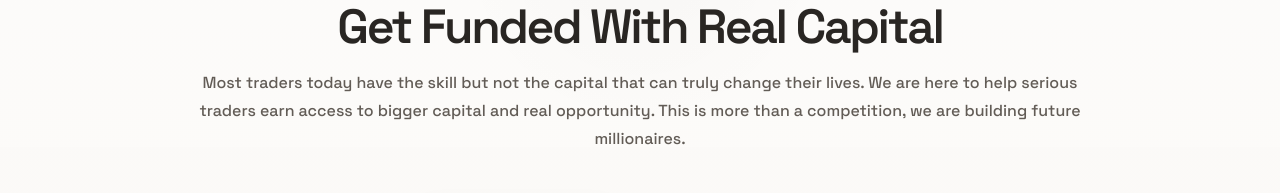
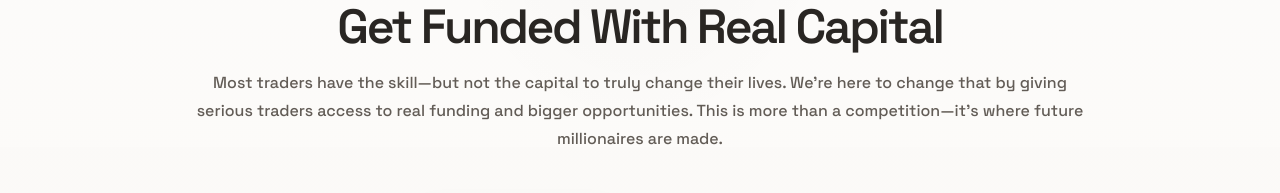
Before and after one commit to sadaqosman/Forex-Comp, a Next.js app: page / in a window 1280 px wide. Shown: the part 413-606 px from the top of the page. Built offline with nearby package versions, Linux system fonts and the light colour scheme.

Commit message:
update hero copy

```diff
--- a/app/page.tsx
+++ b/app/page.tsx
@@ -132,9 +132,9 @@ export default function Home() {
             </h1>
 
             <p className="mx-auto mt-5 max-w-4xl text-sm font-medium leading-7 text-[#625c56] sm:text-base">
-              Most traders today have the skill but not the capital that can truly change their lives. We
-              are here to help serious traders earn access to bigger capital and real opportunity. This is
-              more than a competition, we are building future millionaires.
+              Most traders have the skill—but not the capital to truly change their lives. We’re here to
+              change that by giving serious traders access to real funding and bigger opportunities. This is
+              more than a competition—it’s where future millionaires are made.
             </p>
 
             <div className="mt-10 flex flex-col items-center justify-center gap-4 sm:flex-row">
```
